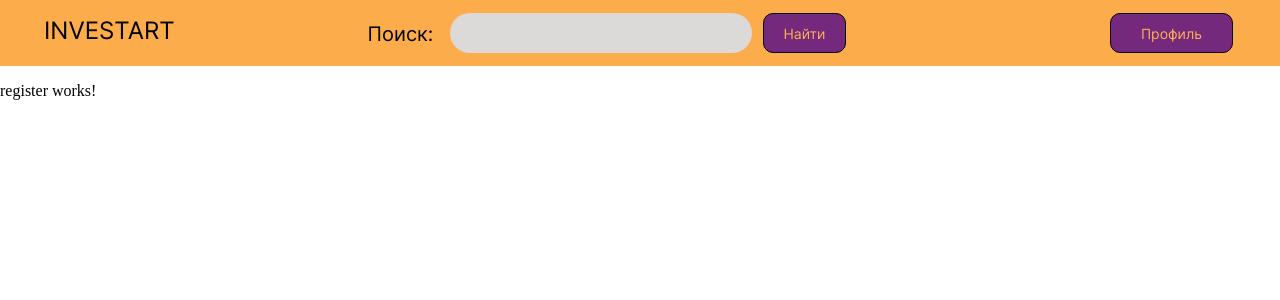
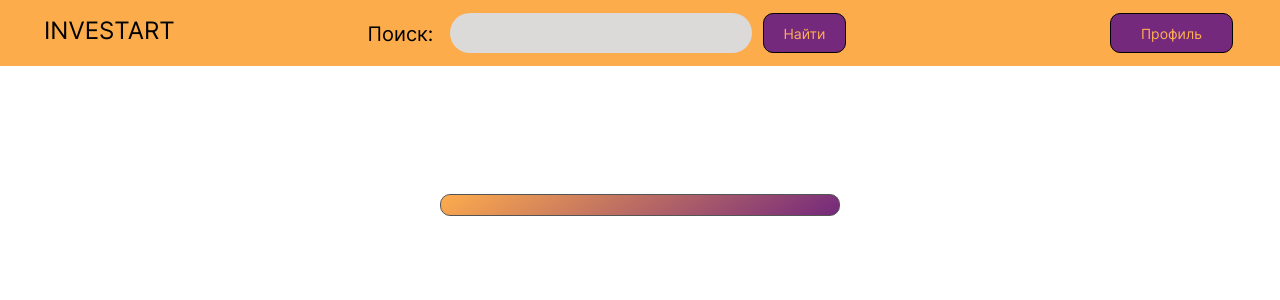
Before and after one commit to INVESTART-project/INVESTART-front, an Angular app: page /reg in a window 1280 px wide. Shown: the top 300 px of the page. Built offline with nearby package versions, Linux system fonts and the light colour scheme.

Commit message:
Some work on reg and login pages

```diff
--- a/src/app/components/login/login.component.css
+++ b/src/app/components/login/login.component.css
@@ -1,15 +1,3 @@
-@font-face {
-    font-display: swap;
-    /* Check https://developer.mozilla.org/en-US/docs/Web/CSS/@font-face/font-display for other options. */
-    font-family: 'Inter';
-    font-style: normal;
-    font-weight: 400;
-    src: url('/assets/fonts/inter-v12-cyrillic_latin-regular.woff') format('woff2'),
-        /* Chrome 36+, Opera 23+, Firefox 39+ */
-        url('/assets/fonts/inter-v12-cyrillic_latin-regular.woff') format('woff');
-    /* Chrome 5+, Firefox 3.6+, IE 9+, Safari 5.1+ */
-}
-
 .root {
     padding: 10%;
     width: 100%;
@@ -51,17 +39,17 @@
     height: 45px;
     font-size: 2ex;
     font-family: 'Inter';
-    color: white;
 }
 
 .register {
-
-    background-color: rgb(86, 5, 95);
+    color: hsl(32, 99%, 65%);
+    ;
+    background-color: rgb(155, 69, 165);
 }
 
 .login {
-
-    background-color: rgb(219, 125, 17);
+    color: rgb(155, 69, 165);
+    background-color: rgb(254, 172, 76);
 }
 
 .button-space {
--- a/src/app/components/login/login.component.html
+++ b/src/app/components/login/login.component.html
@@ -9,7 +9,7 @@
             <div class="buttons">
                 <button class="login button action border" (click)="login_user()">Вход</button>
                 <div class="button-space"></div>
-                <button class="register button action border" [routerLink]="'register'">
+                <button class="register button action border" [routerLink]="'/reg'">
                     Регистрация
                 </button>
             </div>
--- a/src/app/components/register/register.component.css
+++ b/src/app/components/register/register.component.css
@@ -0,0 +1,13 @@
+.root {
+    padding: 10%;
+    width: 100%;
+    display: -webkit-box;
+    -webkit-box-pack: center;
+    -webkit-box-align: center;
+}
+
+.box {
+    padding: 10px;
+    display: inline-block;
+    width: 400px;
+}
--- a/src/app/components/register/register.component.html
+++ b/src/app/components/register/register.component.html
@@ -1 +1,5 @@
-<p>register works!</p>
+<div class="root">
+    <div class="box back-gradient border">
+
+    </div>
+</div>
```
